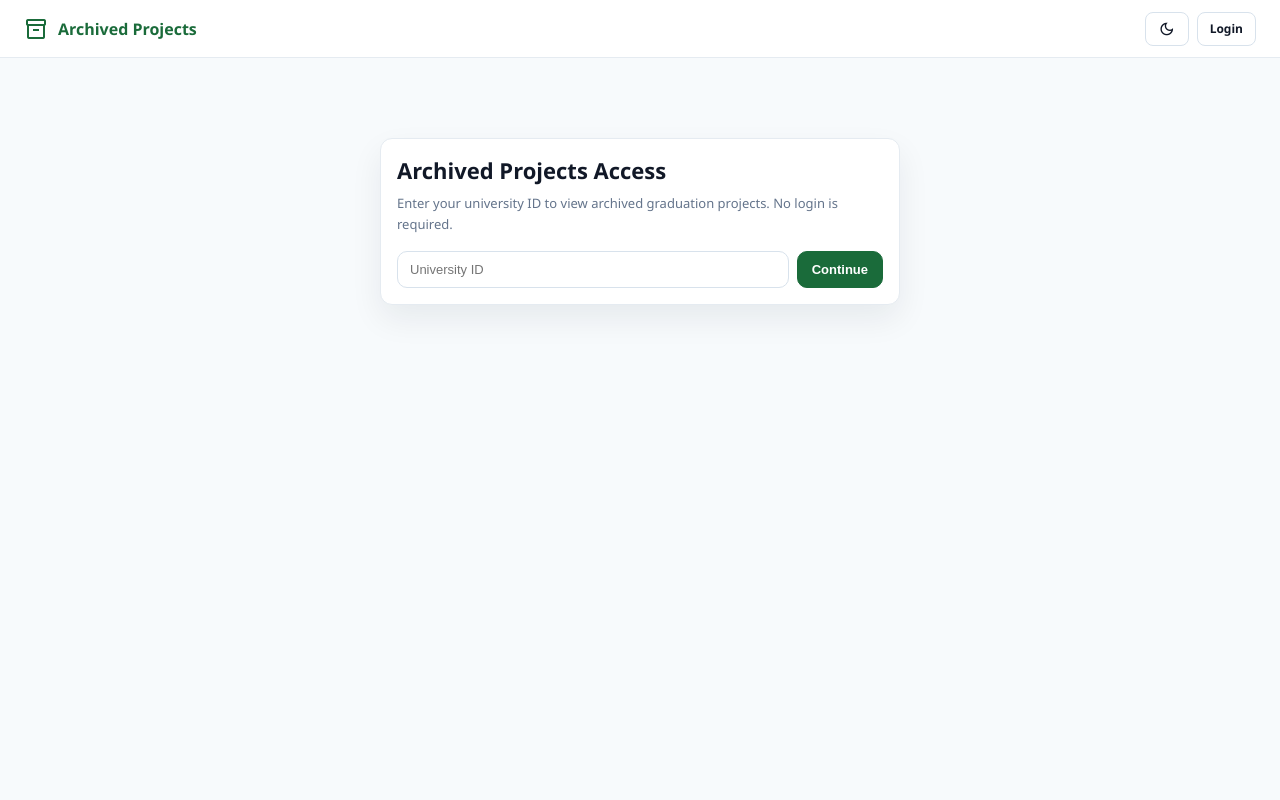
After one commit to Rahaf-Badwan/Graduation_Project, a Flask app: page /archive in a window 1280 px wide. The commit adds this page. Run offline with Flask 3, Linux system fonts and the light colour scheme.

Commit message:
edddddddddit

```diff
--- a/routes/archive_search.py
+++ b/routes/archive_search.py
@@ -34,6 +34,39 @@ ROLE_BASE_TEMPLATES = {
 def archive_search_page():
     base_template = ROLE_BASE_TEMPLATES.get(request.path.strip("/").split("/", 1)[0])
     return render_template("shared/archive_search.html", base_template=base_template)
+
+
+@archive_bp.route("/archive")
+@archive_bp.route("/archive/search")
+def public_archive_search_page():
+    return render_template(
+        "shared/archive_search.html",
+        base_template="shared/archive_public_base.html",
+        public_archive=True,
+        archive_verified=bool(session.get("archive_public_university_id")),
+    )
+
+
+def _archive_has_access():
+    return bool(session.get("user_id") or session.get("archive_public_university_id"))
+
+
+def _archive_access_denied():
+    return jsonify({"error": "Please enter your university ID to access archived projects."}), 401
+
+
+@archive_bp.route("/api/archive/public/verify", methods=["POST"])
+def api_public_archive_verify():
+    data = request.get_json(silent=True) or {}
+    university_id = re.sub(r"\s+", "", str(data.get("university_id") or ""))
+    # Public archive access only needs any numeric university ID.
+    # It does NOT have to exist in the users table.
+    if not university_id.isdigit():
+        return jsonify({"error": "Please enter numbers only."}), 400
+
+    session["archive_public_university_id"] = university_id
+    session["archive_public_name"] = ""
+    return jsonify({"success": True})
 
 
 def _archive_report_dirs():
@@ -198,13 +231,14 @@ def _inline_pdf_response(path):
 
 
 def _can_view_archive_scores():
-    return session.get("role") != "student"
+    return bool(session.get("user_id")) and session.get("role") != "student"
 
 
 @archive_bp.route("/archive/report/<path:filename>")
 @archive_bp.route("/student/archived-report/<path:filename>")
-@login_required()
 def serve_archived_report(filename):
+    if not _archive_has_access():
+        return _archive_access_denied()
     safe = _archive_basename(filename)
     path = _find_archived_report_path(safe)
     if path:
@@ -218,8 +252,9 @@ def serve_archived_report(filename):
 
 @archive_bp.route("/archive/report/project/<int:project_id>")
 @archive_bp.route("/student/archived-report/project/<int:project_id>")
-@login_required()
 def serve_archived_report_project(project_id):
+    if not _archive_has_access():
+        return _archive_access_denied()
     try:
         db = get_db()
         cursor = db.cursor(dictionary=True)
@@ -275,8 +310,9 @@ def serve_archived_report_project(project_id):
 
 @archive_bp.route("/api/archive/projects", methods=["GET"])
 @archive_bp.route("/student/api/archived-projects", methods=["GET"])
-@login_required()
 def api_archived_projects():
+    if not _archive_has_access():
+        return _archive_access_denied()
     q = (request.args.get("q") or "").strip()
     year = (request.args.get("year") or "").strip()
     ptype = (request.args.get("type") or "").strip()
@@ -441,8 +477,9 @@ def api_archived_projects():
 
 @archive_bp.route("/api/archive/project/<int:project_id>", methods=["GET"])
 @archive_bp.route("/student/api/archived-project/<int:project_id>", methods=["GET"])
-@login_required()
 def api_archived_project_detail(project_id):
+    if not _archive_has_access():
+        return _archive_access_denied()
     can_view_scores = _can_view_archive_scores()
     try:
         db = get_db()
--- a/templates/login.html
+++ b/templates/login.html
@@ -87,7 +87,7 @@
           </button>
         </li>
 
-        <li><a href="">Archived Projects</a></li>
+        <li><a href="/archive">Archived Projects</a></li>
 
         <li>
           <a href="#">General Services <span class="arr">▾</span></a>
--- /dev/null
+++ b/templates/shared/archive_public_base.html
@@ -0,0 +1,172 @@
+<!DOCTYPE html>
+<html lang="en">
+<head>
+  <meta charset="UTF-8">
+  <meta name="viewport" content="width=device-width, initial-scale=1.0">
+  <title>{% block page_title %}Archived Projects{% endblock %} - APMS</title>
+  <link rel="icon" type="image/png" href="{{ url_for('static', filename='favicon.png') }}">
+  <script>try{if(localStorage.getItem('apmsTheme')==='dark')document.documentElement.setAttribute('data-theme','dark')}catch(e){}</script>
+  <link href="https://fonts.googleapis.com/css2?family=Material+Symbols+Outlined" rel="stylesheet">
+  <style>
+    :root {
+      --green: #1a6b3a;
+      --green-light: #e8f5ee;
+      --blue: #185fa5;
+      --blue-light: #e8f2ff;
+      --purple: #6d4aff;
+      --amber: #ba7517;
+      --amber-light: #fff4dd;
+      --coral: #a33b2f;
+      --color-background-primary: #ffffff;
+      --color-background-secondary: #f7fafc;
+      --color-background-tertiary: #eef3f7;
+      --color-text-primary: #111827;
+      --color-text-secondary: #64748b;
+      --color-border-secondary: #d8e2ec;
+      --color-border-tertiary: #e5ebf1;
+    }
+
+    html[data-theme="dark"] {
+      --green: #63d082;
+      --green-light: rgba(99, 208, 130, .14);
+      --blue: #7ab7ff;
+      --blue-light: rgba(122, 183, 255, .14);
+      --purple: #b7a7ff;
+      --amber: #f2bd6b;
+      --amber-light: rgba(242, 189, 107, .14);
+      --coral: #fb8c85;
+      --color-background-primary: #111827;
+      --color-background-secondary: #0f1720;
+      --color-background-tertiary: #1f2937;
+      --color-text-primary: #e5edf7;
+      --color-text-secondary: #aeb9c8;
+      --color-border-secondary: #334155;
+      --color-border-tertiary: #263244;
+    }
+
+    * { box-sizing: border-box; }
+    body {
+      margin: 0;
+      min-height: 100vh;
+      font-family: "Segoe UI", Tahoma, Arial, sans-serif;
+      background: var(--color-background-secondary);
+      color: var(--color-text-primary);
+    }
+
+    .public-shell {
+      min-height: 100vh;
+      display: flex;
+      flex-direction: column;
+    }
+
+    .public-topbar {
+      height: 58px;
+      display: flex;
+      align-items: center;
+      justify-content: space-between;
+      gap: 16px;
+      padding: 0 24px;
+      background: var(--color-background-primary);
+      border-bottom: 1px solid var(--color-border-tertiary);
+      position: sticky;
+      top: 0;
+      z-index: 20;
+    }
+
+    .public-brand {
+      display: flex;
+      align-items: center;
+      gap: 10px;
+      font-weight: 800;
+      color: var(--green);
+    }
+
+    .public-actions {
+      display: flex;
+      align-items: center;
+      gap: 8px;
+    }
+
+    .public-btn {
+      display: inline-flex;
+      align-items: center;
+      justify-content: center;
+      min-height: 34px;
+      padding: 7px 12px;
+      border-radius: 8px;
+      border: 1px solid var(--color-border-secondary);
+      background: var(--color-background-primary);
+      color: var(--color-text-primary);
+      text-decoration: none;
+      cursor: pointer;
+      font: inherit;
+      font-size: 12px;
+      font-weight: 750;
+    }
+
+    .public-btn:hover {
+      border-color: var(--green);
+      color: var(--green);
+    }
+
+    .main {
+      width: calc(100% - 32px);
+      max-width: none;
+      margin: 16px auto;
+      flex: 1;
+    }
+
+    .page.on { display: block; }
+    .card {
+      background: var(--color-background-primary);
+      border: 1px solid var(--color-border-tertiary);
+      border-radius: 12px;
+      padding: 16px;
+      box-shadow: 0 14px 32px rgba(15, 23, 42, .07);
+    }
+
+    .material-symbols-outlined.icon-inline {
+      font-size: 18px;
+      line-height: 1;
+      vertical-align: middle;
+    }
+
+    @media (max-width: 640px) {
+      .public-topbar { padding: 0 14px; }
+      .main { width: calc(100% - 20px); margin-top: 14px; }
+    }
+  </style>
+</head>
+<body>
+  <div class="public-shell">
+    <header class="public-topbar">
+      <div class="public-brand">
+        <span class="material-symbols-outlined">inventory_2</span>
+        <span>Archived Projects</span>
+      </div>
+      <div class="public-actions">
+        <button class="public-btn" type="button" onclick="togglePublicTheme()" title="Toggle theme">
+          <span class="material-symbols-outlined icon-inline" id="public-theme-icon">dark_mode</span>
+        </button>
+        <a class="public-btn" href="/login">Login</a>
+      </div>
+    </header>
+    <main class="main">
+      {% block content %}{% endblock %}
+    </main>
+  </div>
+  <script>
+    function togglePublicTheme() {
+      var dark = document.documentElement.getAttribute('data-theme') !== 'dark';
+      document.documentElement.setAttribute('data-theme', dark ? 'dark' : 'light');
+      try { localStorage.setItem('apmsTheme', dark ? 'dark' : 'light'); } catch(e) {}
+      updatePublicThemeIcon();
+    }
+    function updatePublicThemeIcon() {
+      var icon = document.getElementById('public-theme-icon');
+      if (icon) icon.textContent = document.documentElement.getAttribute('data-theme') === 'dark' ? 'light_mode' : 'dark_mode';
+    }
+    document.addEventListener('DOMContentLoaded', updatePublicThemeIcon);
+  </script>
+</body>
+</html>
--- a/templates/shared/archive_search.html
+++ b/templates/shared/archive_search.html
@@ -12,6 +12,11 @@ request.path.startswith('/head') else 'student/base.html') %}
     display: flex;
     flex-direction: column;
     gap: 16px;
+  }
+
+  .ap-wrap.ap-full-page {
+    width: 100%;
+    border-radius: 12px;
   }
 
   .ap-searchbar {
@@ -91,12 +96,12 @@ request.path.startswith('/head') else 'student/base.html') %}
     transition: transform .15s ease, box-shadow .15s ease, border-color .15s ease, background .15s ease;
   }
 
-  .ap-item:hover {
-    transform: translateY(-1px);
-    border-color: rgba(22, 101, 52, .45);
-    background: linear-gradient(180deg, #ffffff 0%, #fbfefc 100%);
-    box-shadow: 0 12px 30px rgba(15, 23, 42, .09);
-  }
+.ap-item:hover {
+  transform: translateY(-1px);
+  border-color: rgba(22, 101, 52, .45);
+  background: var(--color-background-primary);
+  box-shadow: 0 12px 30px rgba(15, 23, 42, .09);
+}
 
   .ap-icon {
     width: 42px;
@@ -484,6 +489,78 @@ request.path.startswith('/head') else 'student/base.html') %}
     margin-bottom: 5px;
   }
 
+  .ap-public-gate {
+    max-width: 520px;
+    margin: 64px auto;
+    text-align: left;
+  }
+
+  .ap-public-title {
+    font-size: 22px;
+    font-weight: 850;
+    color: var(--color-text-primary);
+    margin-bottom: 8px;
+  }
+
+  .ap-public-copy {
+    color: var(--color-text-secondary);
+    font-size: 13px;
+    line-height: 1.6;
+    margin-bottom: 16px;
+  }
+
+  .ap-public-form {
+    display: flex;
+    gap: 8px;
+    align-items: center;
+  }
+
+  .ap-public-form input {
+    flex: 1;
+    min-width: 0;
+    border: 1px solid var(--color-border-secondary);
+    border-radius: 10px;
+    padding: 10px 12px;
+    font-size: 13px;
+    color: var(--color-text-primary);
+    background: var(--color-background-primary);
+    outline: none;
+  }
+
+  .ap-public-form input:focus {
+    border-color: var(--green);
+    box-shadow: 0 0 0 3px rgba(22, 101, 52, .10);
+  }
+
+  .ap-public-form button {
+    border: 1px solid var(--green);
+    border-radius: 10px;
+    padding: 10px 14px;
+    background: var(--green);
+    color: #fff;
+    font-size: 13px;
+    font-weight: 800;
+    cursor: pointer;
+    white-space: nowrap;
+  }
+
+  .ap-public-form button:disabled {
+    opacity: .65;
+    cursor: default;
+  }
+
+  .ap-public-error {
+    display: none;
+    margin-top: 10px;
+    padding: 9px 11px;
+    border-radius: 8px;
+    background: rgba(185, 28, 28, .08);
+    color: #b91c1c;
+    border: 1px solid rgba(185, 28, 28, .20);
+    font-size: 12px;
+    line-height: 1.45;
+  }
+
   @media (max-width: 820px) {
     .ap-item {
       align-items: flex-start;
@@ -512,9 +589,22 @@ request.path.startswith('/head') else 'student/base.html') %}
   }
 </style>
 
+{% if public_archive %}
+<div class="card ap-public-gate" id="apPublicGate"{% if archive_verified %} style="display:none"{% endif %}>  <div class="ap-public-title">Archived Projects Access</div>
+  <div class="ap-public-copy">
+    Enter your university ID to view archived graduation projects. No login is required.
+  </div>
+  <div class="ap-public-form">
+    <input id="apPublicUid" type="text" inputmode="numeric" pattern="[0-9]*"
+      autocomplete="new-password" data-lpignore="true" placeholder="University ID">
+    <button id="apPublicVerifyBtn" type="button">Continue</button>
+  </div>
+  <div class="ap-public-error" id="apPublicError"></div>
+</div>
+{% endif %}
+
 <div class="page on" id="pg-search">
-  <div class="card ap-wrap">
-    <div class="ap-searchbar">
+<div class="card ap-wrap{% if public_archive %} ap-full-page{% endif %}" id="apArchiveContent"{% if public_archive and not archive_verified %} style="display:none"{% endif %}>    <div class="ap-searchbar">
       <span class="material-symbols-outlined icon-inline"
         style="color:var(--color-text-secondary);font-size:18px">search</span>
       <input id="apSearch" placeholder="Search by title, supervisor, keywords..." autocomplete="off">
@@ -582,7 +672,9 @@ request.path.startswith('/head') else 'student/base.html') %}
 
 <script>
   (() => {
-    const CAN_VIEW_SCORES = JSON.parse('{{ (session.get("role") != "student")|tojson }}');
+    const CAN_VIEW_SCORES = JSON.parse('{{ (session.get("user_id") and session.get("role") != "student")|tojson }}');
+    const PUBLIC_ARCHIVE = JSON.parse('{{ (public_archive|default(false))|tojson }}');
+    let archiveVerified = JSON.parse('{{ (archive_verified|default(false))|tojson }}');
 
     let state = {
       q: '',
@@ -649,6 +741,9 @@ request.path.startswith('/head') else 'student/base.html') %}
     }
 
     async function load() {
+      if (PUBLIC_ARCHIVE && !archiveVerified) {
+        return;
+      }
       $('apMeta').textContent = 'Loading...';
       $('apList').innerHTML = '';
       $('apPagination').innerHTML = '';
@@ -682,6 +777,46 @@ request.path.startswith('/head') else 'student/base.html') %}
         renderPagination(data.total || 0, state.perPage);
       } catch (error) {
         $('apMeta').textContent = 'Error: ' + error.message;
+      }
+    }
+
+    async function verifyPublicArchive() {
+      const input = $('apPublicUid');
+      const button = $('apPublicVerifyBtn');
+      const error = $('apPublicError');
+      const universityId = (input?.value || '').trim();
+      error.style.display = 'none';
+      error.textContent = '';
+
+      if (!/^\d+$/.test(universityId)) {
+        error.textContent = 'Please enter numbers only.';
+        error.style.display = 'block';
+        return;
+      }
+
+      button.disabled = true;
+      button.textContent = 'Checking...';
+      try {
+        const response = await fetch('/api/archive/public/verify', {
+          method: 'POST',
+          headers: { 'Content-Type': 'application/json' },
+          body: JSON.stringify({ university_id: universityId })
+        });
+        const data = await response.json();
+        if (!response.ok || data.error) {
+          throw new Error(data.error || 'Could not verify this ID.');
+        }
+
+        archiveVerified = true;
+        $('apPublicGate').style.display = 'none';
+        $('apArchiveContent').style.display = '';
+        await load();
+      } catch (err) {
+        error.textContent = err.message || 'Could not verify this ID.';
+        error.style.display = 'block';
+      } finally {
+        button.disabled = false;
+        button.textContent = 'Continue';
       }
     }
 
@@ -932,6 +1067,17 @@ request.path.startswith('/head') else 'student/base.html') %}
       load();
     });
 
+    if (PUBLIC_ARCHIVE) {
+      const input = $('apPublicUid');
+      const button = $('apPublicVerifyBtn');
+      if (button) button.addEventListener('click', verifyPublicArchive);
+      if (input) {
+        input.addEventListener('keydown', event => {
+          if (event.key === 'Enter') verifyPublicArchive();
+        });
+      }
+    }
+
     $('apList').addEventListener('click', event => {
       const button = event.target.closest('[data-id]');
       if (button) openModal(button.dataset.id);
@@ -952,7 +1098,7 @@ request.path.startswith('/head') else 'student/base.html') %}
       if (event.target === $('vmOverlay')) closeModal();
     });
 
-    load();
+    if (!PUBLIC_ARCHIVE || archiveVerified) load();
   })();
 </script>
 {% endblock %}
```
